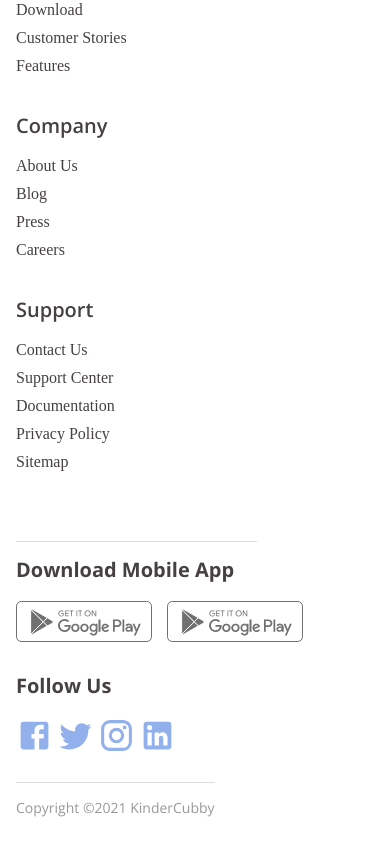
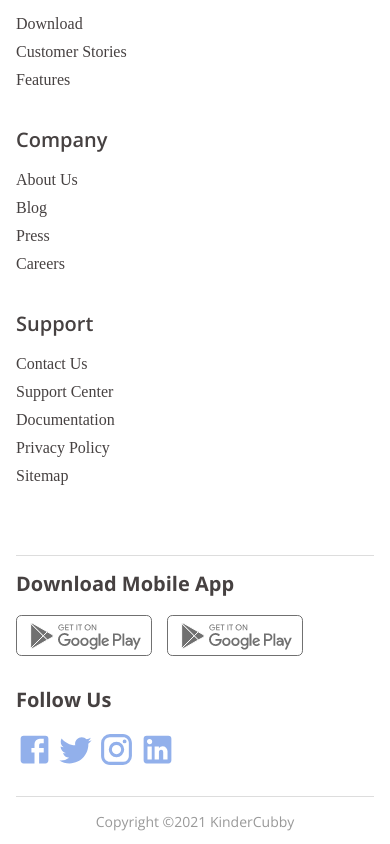
Before and after one commit to mozammel-newroz/kinder-cubby, a React (Create React App) app: page / in a window 390 px wide. Shown: the part 5146-5990 px from the top of the page. Built offline with nearby package versions, Linux system fonts and the light colour scheme; a web font is replaced by a local one.

Commit message:
home page complete responsive

```diff
--- a/src/components/Footer.jsx
+++ b/src/components/Footer.jsx
@@ -46,7 +46,7 @@ const useStyles = makeStyles((theme) => ({
   footer_item: {
     flex: 1,
     [theme.breakpoints.down("xs")]: {
-      // width: 370,
+      // width: 320,
     },
   },
   banner_button: {
@@ -88,7 +88,7 @@ const useStyles = makeStyles((theme) => ({
     borderTop: '1px solid #ddd',
     textAlign: 'center',
     paddingTop: 15,
-    color: '#999'
+    color: '#999',
   },
 }));
 
@@ -100,7 +100,7 @@ const Footer = () => {
       {/* <CssBaseline /> */}
       <Container maxWidth="lg">
         <Grid container spacing={3} className={classes.wrapper}>
-          <Grid item lg={12}>
+          <Grid item lg={12} xs={12}>
             <div className={classes.break}></div>
             <div className={classes.footer}>
               <div className={classes.footer_item}>
@@ -256,7 +256,7 @@ const Footer = () => {
               <LinkedInIcon className={classes.icon} />
             </div>
           </Grid>
-          <Grid item lg={12}>
+          <Grid item lg={12} xs={12}>
             <Typography variant="body2" className={classes.footer_bottom}>
               Copyright ©2021 KinderCubby
             </Typography>
```
